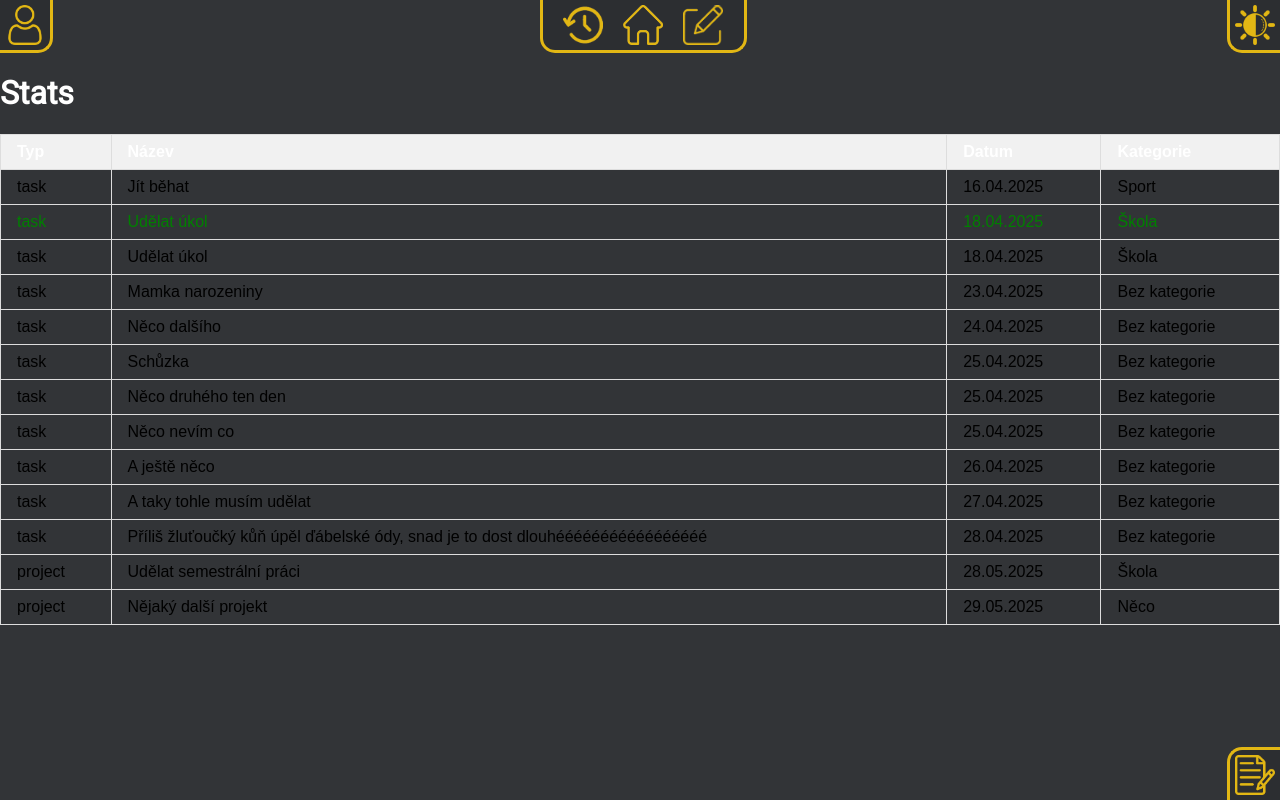
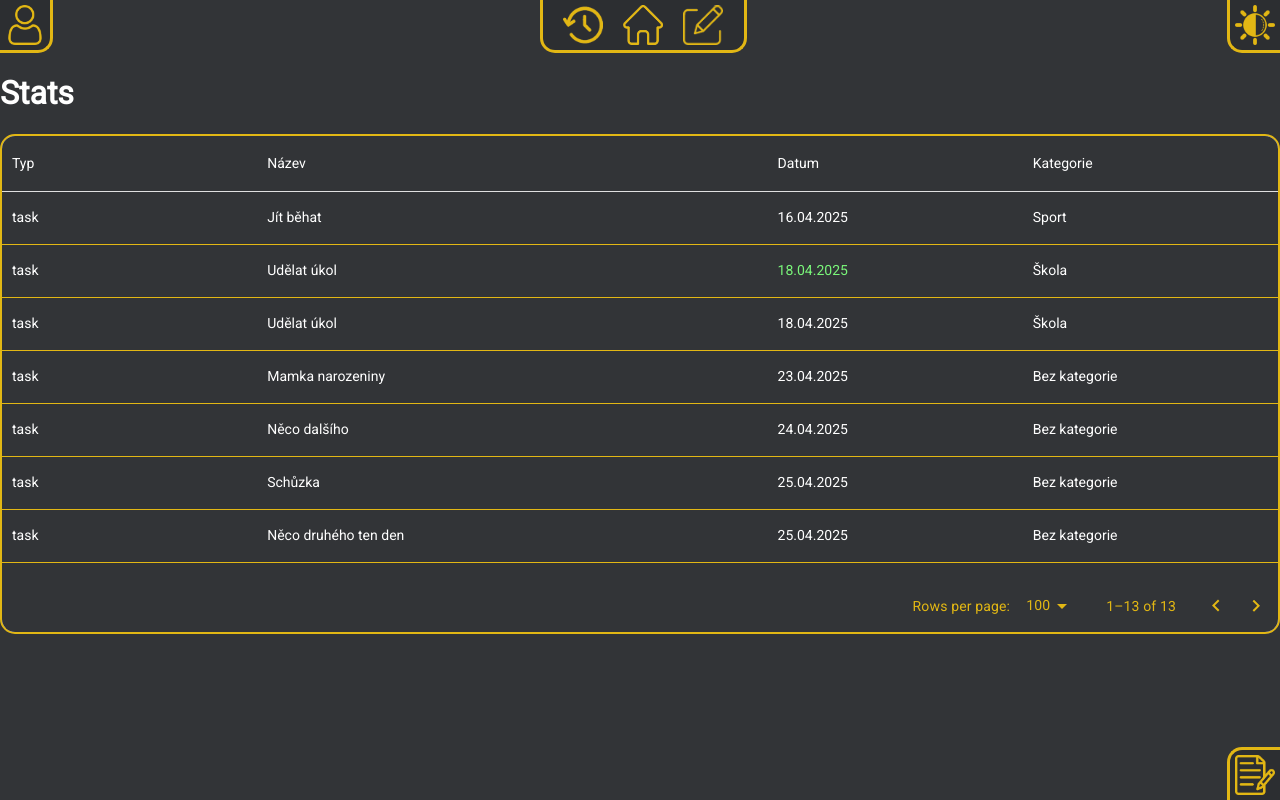
Before and after one commit to OndrejVselko/to-do-list, a React (Vite) app in the folder app/: page /stats in a window 1280 px wide. Built offline with nearby package versions, Linux system fonts and the light colour scheme.

Commit message:
Table progress

```diff
--- a/app/package.json
+++ b/app/package.json
@@ -17,6 +17,7 @@
     "@mui/icons-material": "^7.0.1",
     "@mui/lab": "^7.0.0-beta.12",
     "@mui/material": "^7.0.1",
+    "@mui/x-data-grid": "^8.3.0",
     "@mui/x-date-pickers": "^8.3.0",
     "@vitejs/plugin-react": "^4.4.1",
     "date-fns": "^4.1.0",
--- a/app/src/components/stats/TaskTable.jsx
+++ b/app/src/components/stats/TaskTable.jsx
@@ -1,39 +1,9 @@
 import React from 'react';
+import { DataGrid } from '@mui/x-data-grid';
+import { Box } from '@mui/material';
 
-const css = `
-.table-container {
-  width: 100%;
-  border-collapse: collapse;
-  margin: 16px 0;
-  font-family: sans-serif;
-}
-.table-header th {
-  background-color: #f1f1f1;
-  font-weight: bold;
-  padding: 8px 16px;
-  border: 1px solid #ddd;
-  text-align: left;
-}
-.table-row:hover {
-  background-color: #fafafa;
-}
-.table-cell {
-  padding: 8px 16px;
-  border: 1px solid #ddd;
-}
-.state-0 {
-  color: black;
-}
-.state-1 {
-  color: green;
-}
-.state-overdue {
-  color: red;
-}
-`;
-
-export default function TasksTable({ data }) {
-    const formatDate = iso => {
+export default function TasksGrid({ data }) {
+    const formatDate = (iso) => {
         const d = new Date(iso);
         const dd = String(d.getDate()).padStart(2, '0');
         const mm = String(d.getMonth() + 1).padStart(2, '0');
@@ -42,49 +12,125 @@ export default function TasksTable({ data }) {
     };
 
     const now = new Date();
+
+    const columns = [
+        { field: 'type', headerName: 'Typ', flex: 1, minWidth: 100 },
+        { field: 'name', headerName: 'Název', flex: 2, minWidth: 150 },
+        {
+            field: 'date',
+            headerName: 'Datum',
+            flex: 1,
+            minWidth: 120,
+            cellClassName: (params) => {
+                const { rawDate, state } = params.row;
+                const dateObj = new Date(rawDate);
+                const isOverdue = state === 0 && dateObj < now;
+                if (state === 1) return 'state-1-cell';
+                if (isOverdue) return 'state-overdue-cell';
+                return 'state-0-cell';
+            },
+        },
+        { field: 'category', headerName: 'Kategorie', flex: 1, minWidth: 140 },
+    ];
+
     const rows = data
-        .filter(r => r.type === 'task' || r.type === 'project')
+        .filter((r) => r.type === 'task' || r.type === 'project')
         .sort((a, b) => new Date(a.date) - new Date(b.date))
-        .map(r => {
-            const d = new Date(r.date);
-            const isOverdue = r.state === 0 && d < now;
-            const cls =
-                r.state === 1 ? 'state-1'
-                    : isOverdue ? 'state-overdue'
-                        : 'state-0';
-            return {
-                id: r.id,
-                type: r.type,
-                name: r.name,
-                date: formatDate(r.date),
-                category: r.category || 'Bez kategorie',
-                cls
-            };
-        });
+        .map((r) => ({
+            id: r.id,
+            type: r.type,
+            name: r.name,
+            date: formatDate(r.date),
+            rawDate: r.date,
+            state: r.state,
+            category: r.category || 'Bez kategorie',
+        }));
 
     return (
-        <>
-            <style>{css}</style>
-            <table className="table-container">
-                <thead className="table-header">
-                <tr>
-                    <th>Typ</th>
-                    <th>Název</th>
-                    <th>Datum</th>
-                    <th>Kategorie</th>
-                </tr>
-                </thead>
-                <tbody>
-                {rows.map(row => (
-                    <tr key={row.id} className={`table-row ${row.cls}`}>
-                        <td className="table-cell">{row.type}</td>
-                        <td className="table-cell">{row.name}</td>
-                        <td className="table-cell">{row.date}</td>
-                        <td className="table-cell">{row.category}</td>
-                    </tr>
-                ))}
-                </tbody>
-            </table>
-        </>
+        <Box
+            sx={{
+                height: 500,
+                width: '100%',
+                overflow: 'hidden',
+
+                // Scrollbar pro všechny descendants (Chrome, Edge, Safari)
+                '& *::-webkit-scrollbar': {
+                    width: '8px',
+                    height: '8px',
+                },
+                '& *::-webkit-scrollbar-track': {
+                    background: 'var(--background_primary)',
+                    borderRadius: '15px',
+                },
+                '& *::-webkit-scrollbar-thumb': {
+                    backgroundColor: 'var(--yellow)',
+                    borderRadius: '15px 0px 0px 15px',
+                    border: '1px solid var(--yellow)',
+                },
+                '& *::-webkit-scrollbar-thumb:hover': {
+                    backgroundColor: '#555',
+                },
+
+                // Firefox support
+                scrollbarWidth: 'thin',
+                scrollbarColor: 'var(--background_secondary) var(--background_primary)',
+            }}
+        >
+            <DataGrid
+                rows={rows}
+                columns={columns}
+                pageSize={10}
+                rowsPerPageOptions={[5, 10, 20]}
+                disableRowSelectionOnClick
+                checkboxSelection={false}
+                disableColumnMenu
+                sx={{
+                    border: '2px solid var(--yellow)',
+                    color: 'var(--text_color)',
+                    borderRadius: '15px',
+
+                    '& .MuiDataGrid-cell': {
+                        border: 'none',
+                    },
+                    '& .MuiDataGrid-columnSeparator': {
+                        display: 'none',
+                    },
+                    '& .MuiDataGrid-columnHeader': {
+                        backgroundColor: 'var(--background_primary) !important',
+                    },
+                    '& .MuiDataGrid-footerContainer': {
+                        backgroundColor: 'var(--background_primary)',
+                        borderTop: 'none',
+                    },
+
+                    // Footer pagination
+                    '& .MuiDataGrid-footerContainer .MuiTablePagination-root': {
+                        color: 'var(--yellow)',
+                    },
+                    '& .MuiDataGrid-footerContainer .MuiSvgIcon-root': {
+                        color: 'var(--yellow)',
+                    },
+
+
+                    '& .MuiDataGrid-row': {
+                        backgroundColor: 'var(--background_primary)',
+                        borderBottom: '1px solid var(--yellow)',
+                    },
+                    '& .MuiDataGrid-row:hover': {
+                        backgroundColor: 'var(--background_secondary)',
+                    },
+
+                    '& .state-0-cell': {
+                        color: 'var(--text-color)',
+                    },
+                    '& .state-1-cell': {
+                        color: '#7af67a',
+                    },
+                    '& .state-overdue-cell': {
+                        color: '#ff3939',
+                    },
+                }}
+            />
+        </Box>
     );
 }
```
Also changed, not shown: 1 other file (tests, documents, lock files or other folders).
